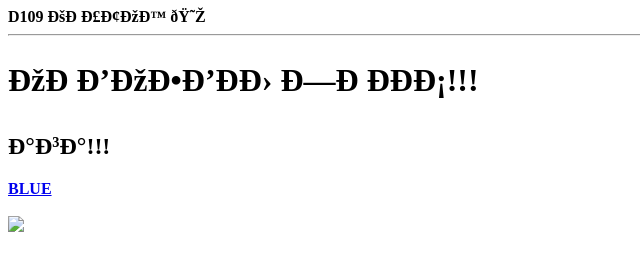
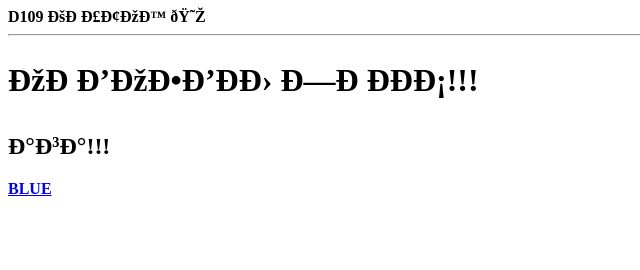
Before and after one commit to tazik2007/html, a plain HTML site: page index.html in a window 1280 px wide. Shown: the full height of the page, 0-640 px from the left. Drawn offline with Linux system fonts and the light colour scheme.

Commit message:
No tiky(

```diff
--- a/index.html
+++ b/index.html
@@ -13,4 +13,3 @@
 </b>
 </a>
 <br> <br>
-<img src="tiky.jpg">
```
